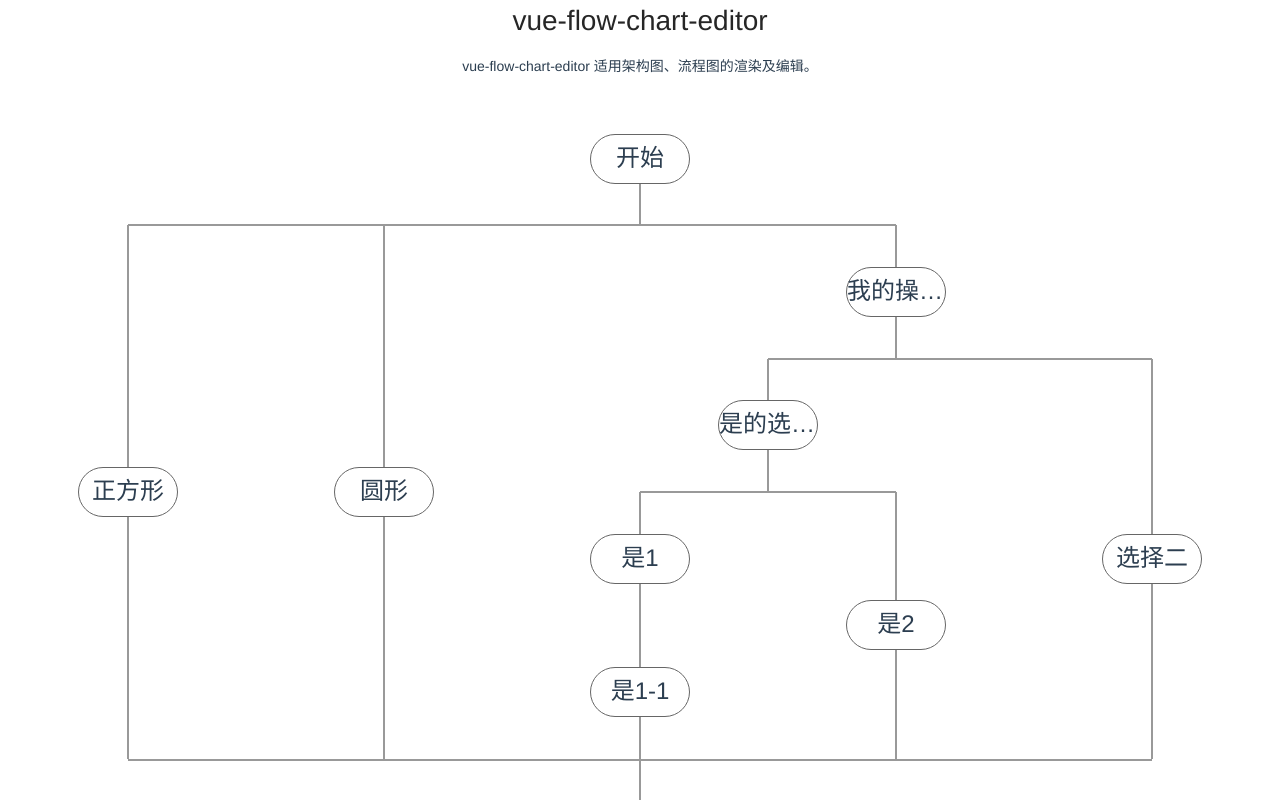
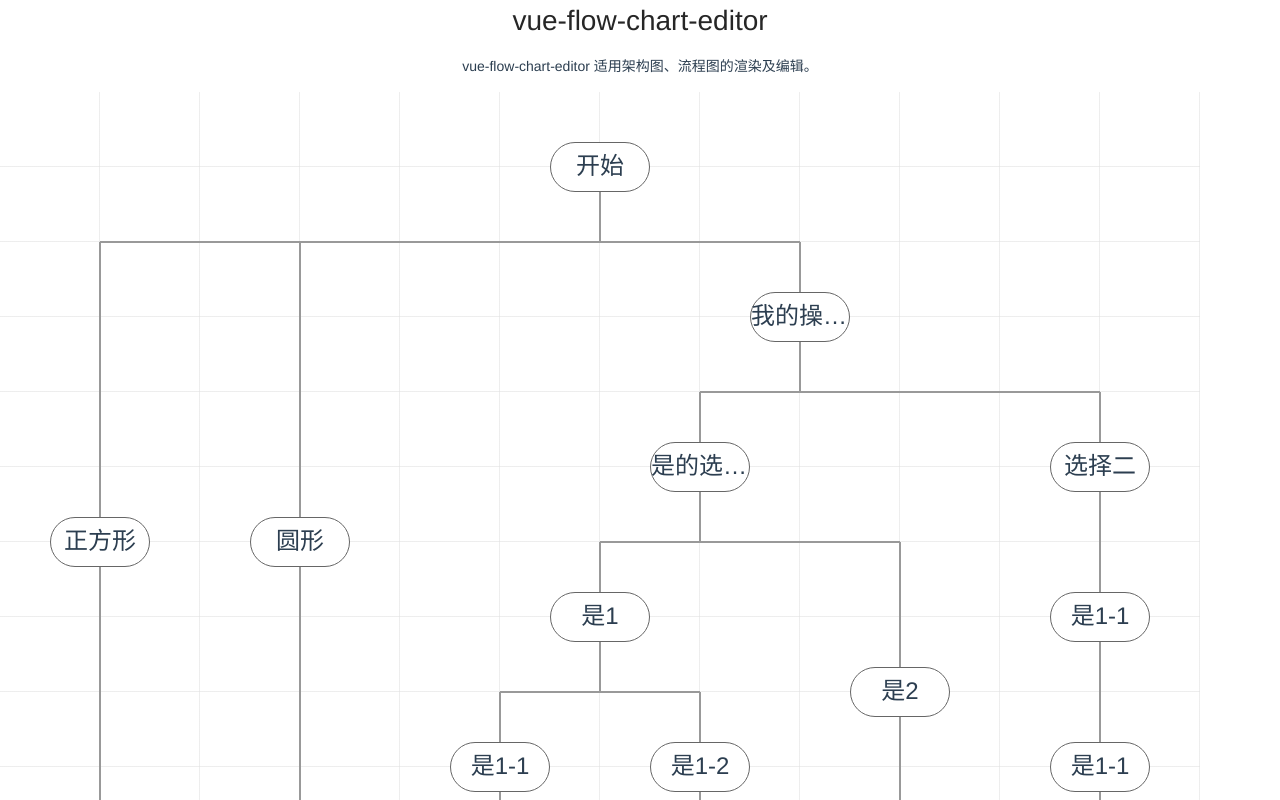
Before and after one commit to liumin2020/vue-flow-chart-editor, a Vue app: page / in a window 1280 px wide. Shown: the top 800 px of the page. Built offline with nearby package versions, Linux system fonts and the light colour scheme.

Commit message:
feat: 新增网格功能

```diff
--- a/src/App.vue
+++ b/src/App.vue
@@ -69,6 +69,12 @@ export default {
                         label: '1-2-0-0-1',
                         value: '是1-1',
                         lineText: '1-1'
+                      },
+                      {
+                        shape: 'rect',
+                        label: '1-2-0-0-2',
+                        value: '是1-2',
+                        lineText: '1-2'
                       }
                     ]
                   },
@@ -84,15 +90,32 @@ export default {
                 shape: 'rect',
                 label: '1-2-1',
                 value: '选择二',
-                lineText: 'no'
+                lineText: 'no',
+                children: [
+                  {
+                    shape: 'rect',
+                    label: '1-2-0-0-1',
+                    value: '是1-1',
+                    lineText: '1-1',
+                    children: [
+                      {
+                        shape: 'rect',
+                        label: '1-2-0-0-1',
+                        value: '是1-1',
+                        lineText: '1-1'
+                      }
+                    ]
+                  }
+                ]
               }
             ]
           }
         ]
       },
       flowChartConfig: {
-        width: '100%',
-        height: '800px'
+        width: '1200px',
+        height: '900px',
+        grid: true
       }
     }
   }
--- a/src/components/FlowChartEditor/index.vue
+++ b/src/components/FlowChartEditor/index.vue
@@ -1,6 +1,6 @@
 <template>
   <div class="flow-chart-editor__wrapper">
-    <div ref="flowChartEditor" :style="{ width: flowChartConfig.width, height: flowChartConfig.height }" class="flow-chart-editor">
+    <div ref="flowChartEditor" :class="{ 'flow-chart-editor-grid': flowChartConfig.grid }" :style="{ width: flowChartConfig.width, height: flowChartConfig.height }" class="flow-chart-editor">
       <div :style="{ 'flex-basis': `${rowHeight}px` }" class="flow__row-item">
         <flow-item :itemData="flowChartDataCopy.start" :isRowStart="true" :columnWidth="columnWidth" :rowHeight="rowHeight" @editorValueChange="editorValueChange"></flow-item>
       </div>
@@ -44,7 +44,8 @@ export default {
       type: Object,
       default () {
         return {
-          width: '100%'
+          width: '100%',
+          grid: false
         }
       }
     }
@@ -95,6 +96,11 @@ export default {
   .flow-chart-editor {
     .flow__column-item();
     .position(relative);
+    &.flow-chart-editor-grid {
+      background-image: -webkit-linear-gradient(to bottom, transparent 74px, #ddd 75px), -webkit-linear-gradient(to right, transparent 99px, #ddd 100px);
+      background-image: linear-gradient(to bottom, transparent 74px, #ddd 75px), linear-gradient(to right, transparent 99px, #ddd 100px);
+      background-size: 100px 75px;
+    }
   }
 }
 </style>
```
